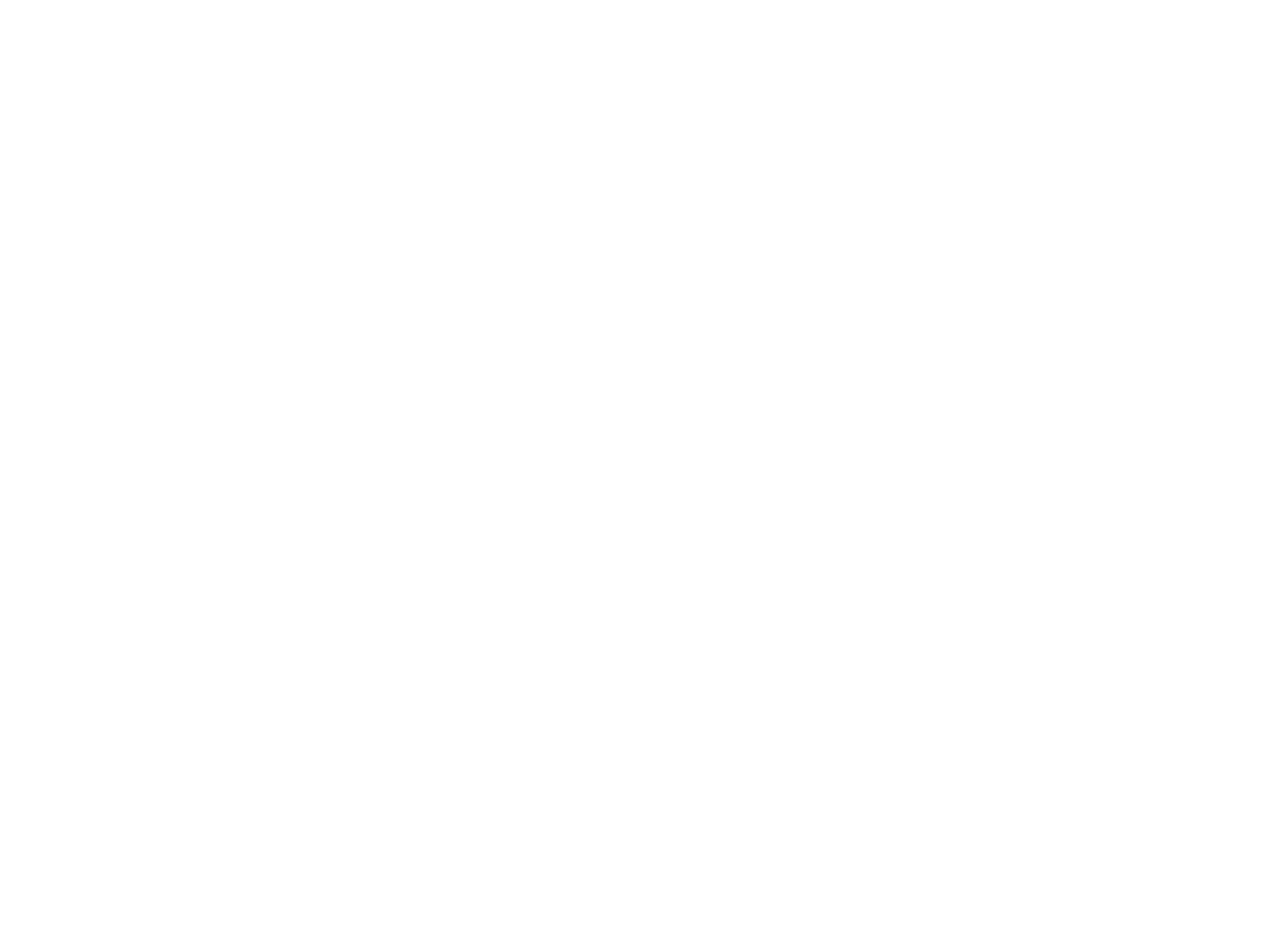
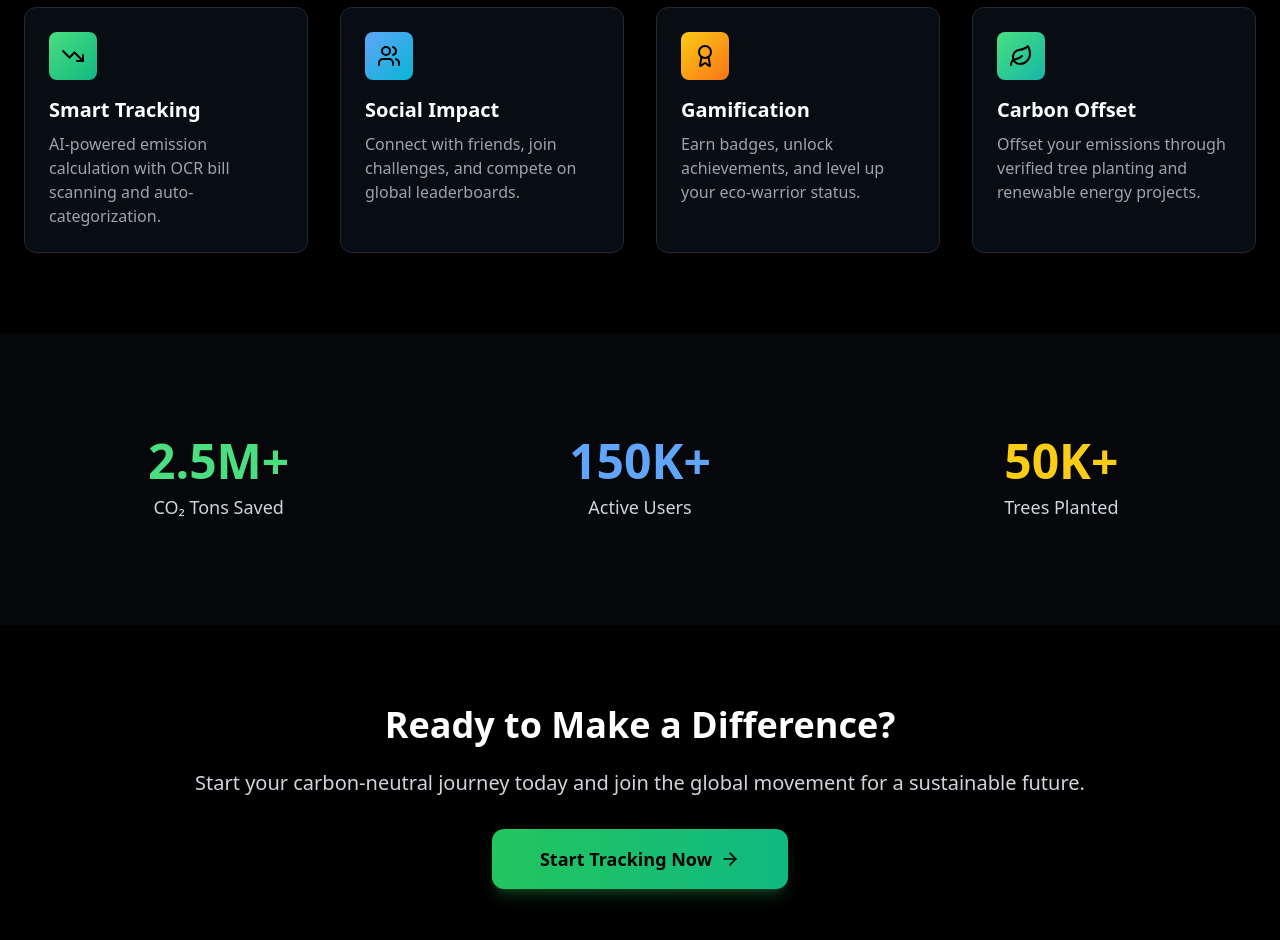
Before and after one commit to HertaInfinity/CarboMetricProject, a React (Vite) app: page / in a window 1280 px wide. Shown: the part 880-1820 px from the top of the page. Before the commit the page ends 800 px from the top, so only its background shows below. Built offline with nearby package versions, Linux system fonts and the light colour scheme; no server answers.

Commit message:
Changed Alignment and Fixed Authentication

```diff
--- a/src/App.tsx
+++ b/src/App.tsx
@@ -1,4 +1,4 @@
-import { BrowserRouter as Router, Routes, Route } from 'react-router-dom';
+import { BrowserRouter as Router, Routes, Route, Navigate } from 'react-router-dom';
 import { useAuth0 } from '@auth0/auth0-react';
 import Navbar from './components/Navbar';
 import LandingPage from './pages/LandingPage';
@@ -32,8 +32,15 @@ function App() {
           <div className="min-h-screen bg-black text-green-400">
             {isAuthenticated && <Navbar />}
             <Routes>
-              <Route path="/" element={<LandingPage />} />
-              <Route path="/auth" element={<AuthPage />} />
+              {/* Public Routes - only accessible when NOT authenticated */}
+              <Route
+                path="/"
+                element={isAuthenticated ? <Navigate to="/dashboard" replace /> : <LandingPage />}
+              />
+              <Route
+                path="/auth"
+                element={isAuthenticated ? <Navigate to="/dashboard" replace /> : <AuthPage />}
+              />
 
               {/* Protected Routes */}
               <Route path="/dashboard" element={<PrivateRoute><Dashboard /></PrivateRoute>} />
--- a/src/pages/LandingPage.tsx
+++ b/src/pages/LandingPage.tsx
@@ -1,9 +1,19 @@
 import React from 'react';
 import { Link } from 'react-router-dom';
-import { Leaf, ArrowRight } from 'lucide-react';
+import { Leaf, ArrowRight, TrendingDown, Users, Award } from 'lucide-react';
 import { motion } from 'framer-motion';
 
 const LandingPage: React.FC = () => {
+  const handleGetStarted = (event: React.MouseEvent<HTMLAnchorElement, MouseEvent>): void => {
+    event.preventDefault();
+    // Since this is a landing page, we can track analytics before navigation
+    // You would replace this with your actual analytics implementation
+    console.log('User clicked Get Started');
+
+    // Navigate to the dashboard
+    window.location.href = '/AuthPage';
+  };
+
   return (
     <div className="min-h-screen bg-black relative overflow-hidden">
       <div className="relative z-10">
@@ -68,6 +78,103 @@ const LandingPage: React.FC = () => {
           </div>
         </section>
 
+        {/* Features Section */}
+        <section className="px-6 py-20">
+          <div className="max-w-7xl mx-auto">
+            <div className="text-center mb-16">
+              <h2 className="text-4xl font-bold text-white mb-4">
+                Why Choose EcoTracker?
+              </h2>
+              <p className="text-gray-300 text-lg max-w-2xl mx-auto">
+                Advanced features designed to make sustainability simple, engaging, and rewarding.
+              </p>
+            </div>
+
+            <div className="grid grid-cols-1 md:grid-cols-2 lg:grid-cols-4 gap-8">
+              {[
+                {
+                  icon: TrendingDown,
+                  title: 'Smart Tracking',
+                  description: 'AI-powered emission calculation with OCR bill scanning and auto-categorization.',
+                  color: 'from-green-400 to-emerald-500'
+                },
+                {
+                  icon: Users,
+                  title: 'Social Impact',
+                  description: 'Connect with friends, join challenges, and compete on global leaderboards.',
+                  color: 'from-blue-400 to-cyan-500'
+                },
+                {
+                  icon: Award,
+                  title: 'Gamification',
+                  description: 'Earn badges, unlock achievements, and level up your eco-warrior status.',
+                  color: 'from-yellow-400 to-orange-500'
+                },
+                {
+                  icon: Leaf,
+                  title: 'Carbon Offset',
+                  description: 'Offset your emissions through verified tree planting and renewable energy projects.',
+                  color: 'from-green-400 to-teal-500'
+                }
+              ].map((feature, index) => (
+                <motion.div
+                  key={index}
+                  initial={{ opacity: 0, y: 30 }}
+                  animate={{ opacity: 1, y: 0 }}
+                  transition={{ duration: 0.6, delay: index * 0.1 }}
+                  className="p-6 bg-gray-900/50 backdrop-blur border border-gray-800 rounded-xl hover:border-green-500/50 transition-all duration-300 group"
+                >
+                  <div className={`w-12 h-12 bg-gradient-to-br ${feature.color} rounded-lg flex items-center justify-center mb-4 group-hover:scale-110 transition-transform duration-300`}>
+                    <feature.icon className="w-6 h-6 text-black" />
+                  </div>
+                  <h3 className="text-xl font-semibold text-white mb-2">{feature.title}</h3>
+                  <p className="text-gray-400">{feature.description}</p>
+                </motion.div>
+              ))}
+            </div>
+          </div>
+        </section>
+
+        {/* Stats Section */}
+        <section className="px-6 py-20 bg-gray-900/30">
+          <div className="max-w-7xl mx-auto">
+            <div className="grid grid-cols-1 md:grid-cols-3 gap-8 text-center">
+              {[
+                { number: '2.5M+', label: 'CO₂ Tons Saved', color: 'text-green-400' },
+                { number: '150K+', label: 'Active Users', color: 'text-blue-400' },
+                { number: '50K+', label: 'Trees Planted', color: 'text-yellow-400' }
+              ].map((stat, index) => (
+                <div key={index} className="p-6">
+                  <div className={`text-5xl font-bold ${stat.color} mb-2`}>
+                    {stat.number}
+                  </div>
+                  <div className="text-gray-300 text-lg">{stat.label}</div>
+                </div>
+              ))}
+            </div>
+          </div>
+        </section>
+
+        {/* CTA Section */}
+        <section className="px-6 py-20">
+          <div className="max-w-4xl mx-auto text-center">
+            <h2 className="text-4xl font-bold text-white mb-6">
+              Ready to Make a Difference?
+            </h2>
+            <p className="text-xl text-gray-300 mb-8">
+              Start your carbon-neutral journey today and join the global movement for a sustainable future.
+            </p>
+            <Link
+              to="/dashboard"
+              onClick={handleGetStarted}
+              className="inline-flex items-center px-12 py-4 text-lg font-semibold bg-gradient-to-r from-green-500 to-emerald-500 text-black rounded-xl hover:from-green-400 hover:to-emerald-400 transition-all duration-300 transform hover:scale-105 shadow-lg shadow-green-500/25"
+            >
+              Start Tracking Now
+              <ArrowRight className="ml-2 w-5 h-5" />
+            </Link>
+          </div>
+        </section>
+
         {/* ... [rest of your component remains unchanged] ... */}
       </div>
     </div>
```
Also changed, not shown: src/components/Navbar.tsx (+103 -29 lines).
